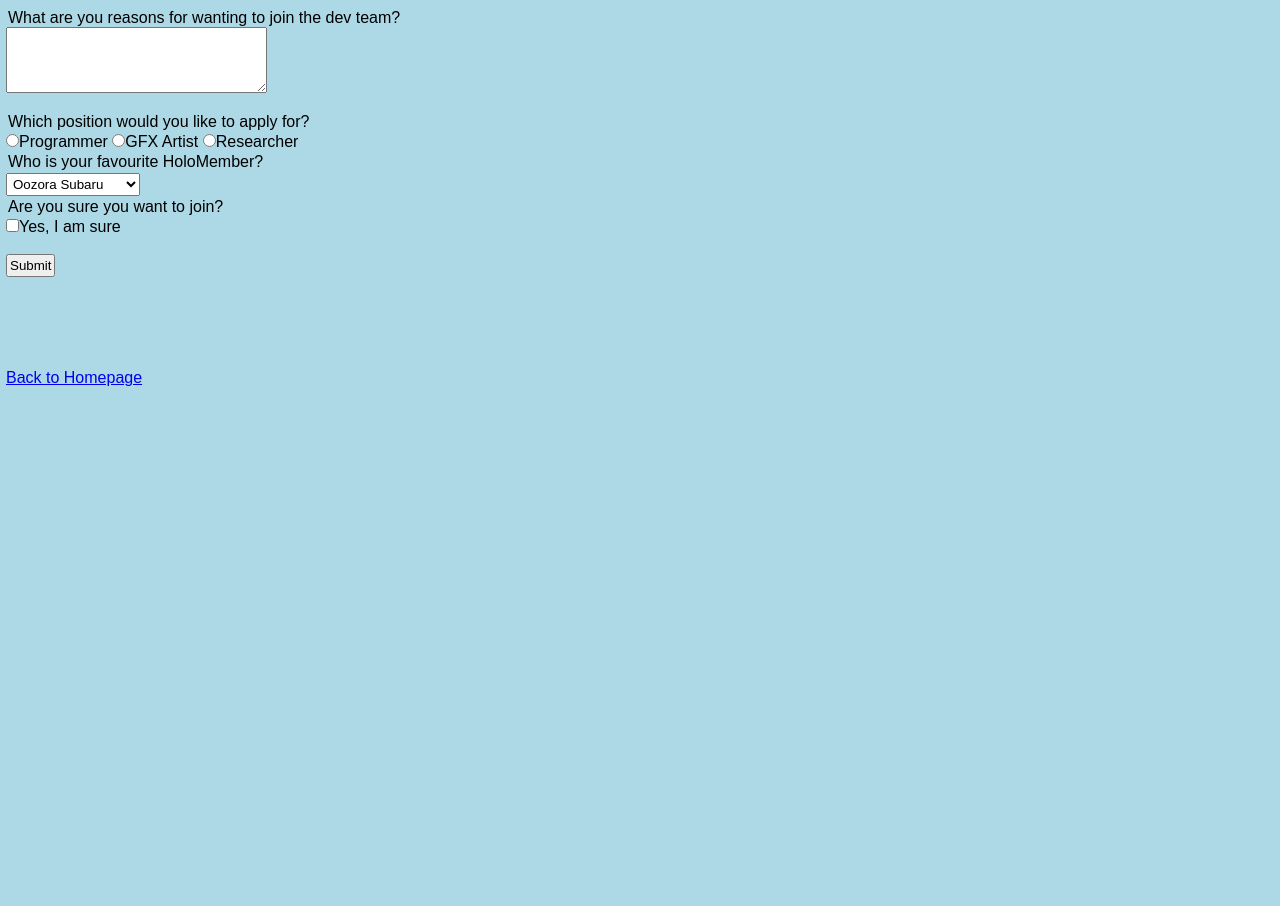
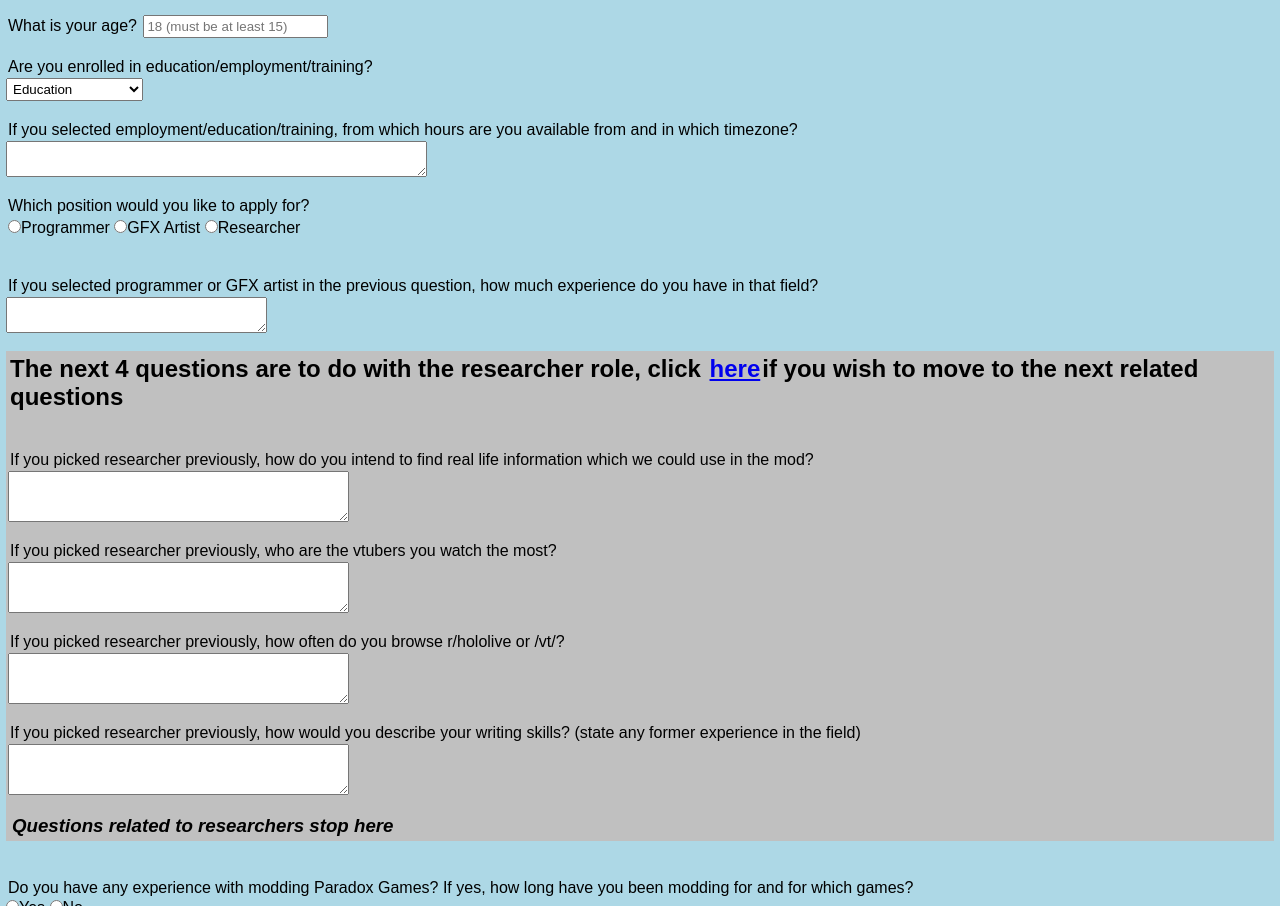
Before and after one commit to KaiserPepeIII/KaiserPepeIII.github.io, a plain HTML site: page dev_appl.html in a window 1280 px wide. Shown: the part 95-1001 px from the top of the page. Before the commit the page ends 800 px from the top, so only its background shows below. Drawn offline with Linux system fonts and the light colour scheme.

Commit message:
Working dev application form(?)

```diff
--- a/dev_appl.html
+++ b/dev_appl.html
@@ -7,55 +7,117 @@
     <link rel="stylesheet" href="./main.css">
 </head>
 <body>
-    <h1>Dev Application Form</h1>
+    <h1 class="header_css">Dev Application Form</h1>
+    <br>
         <!--Form Start-->
-        <form action="" method="">
+        <form action="https://formsubmit.co/hololive.of.iron.dev@protonmail.com" method="POST">
+        <input type="hidden" name="_subject" value="New Dev Application">
         <!--Discord Name and Tag-->
             <label for='name'>Discord Name and Tag</label>
-            <input type="text" name="name" id="name" placeholder="Kaiser_Pepe_III#1280">
+            <input type="text" name="name" id="name" placeholder="Kaiser_Pepe_III#1280" required>
             <br>
             <br>
-            <br>
-
-        <!--Reason for Joining Team-->
-            <label for="join_reasons">What are you reasons for wanting to join the dev team?</label>
-            <br>
-            <textarea name="join_reasons" id="join_reasons" cols="30" rows="4"></textarea>
+        <!--What is your age-->
+            <label for='age'>What is your age?</label>
+            <input type="text" name="age" id="age" placeholder="18 (must be at least 15)" required>
             <br>
             <br>
+        <!--Employment Status-->
+            <p>Are you enrolled in education/employment/training?</p>
+            <select name="e_status" id="">
+                <option value="education">Education</option>
+                <option value="employment">Employment</option>
+                <option value="training">Training</option>
+                <option value="none_above">None of the Above</option>
+            </select>
+            <br>
+            <br>
+        <!--Employment Status cont-->
+        <p>If you selected employment/education/training, from which hours are you available from and in which timezone?</p>
+            <textarea name="employment_cont" id="employment_cont" cols="50" rows="2"></textarea>
+        <br>
+        <br>
 
         <!--Which position are you applying for-->
         <p>Which position would you like to apply for?</p>
-        <input type="radio" name="position" value = "programmer"id="">Programmer
-        <input type="radio" name="position" value = "gfx"id="">GFX Artist
-        <input type="radio" name="position" value = "researcher"id="">Researcher
+        <ul>
+            <input type="radio" name="position" value = "programmer"id="">Programmer
+            <input type="radio" name="position" value = "gfx"id="">GFX Artist
+            <input type="radio" name="position" value = "researcher"id="">Researcher
+        </ul>
+        <br>
+        <br>
+        <!--Experience Time-->
+        <p>If you selected programmer or GFX artist in the previous question, how much experience do you have in that field?</p>
+        <textarea name="experience_time" id="experience_time" cols="30" rows="2"></textarea>
+        <br>
         <br>
 
-        <!--Who is your fav oshi-->
-        <p>Who is your favourite HoloMember?</p>
-        <select name="oshi" id="">
-            <option value="subaru">Oozora Subaru</option>
-            <option value="ayame">Nakiri Ayame</option>
-            <option value="yagoo">Yagoo</option>
-            <option value="pekora">Usada Pekora</option>
-            <option value="towa">Tokoyami Towa</option>
-            <option value="moona">Moona Hoshinova</option>
-        </select>
+        <div class="researcher_questions">
+        <h2>The next 4 questions are to do with the researcher role, click <a href="#experience_pdx">here</a>if you wish to move to the next related questions</h2>
         <br>
+        <br>
+        <!--If you picked researcher, irl information-->
+        <p>If you picked researcher previously, how do you intend to find real life information which we could use in the mod?
+        </p>
+        <textarea name="researcher_info" id="researcher_info" cols="40" rows="3"></textarea>
+        <br>
+        <br>
+        <!--If you picked researcher, vtuber information-->
+        <p>If you picked researcher previously, who are the vtubers you watch the most?
+        </p>
+        <textarea name="researcher_vtuber" id="researcher_vtuber" cols="40" rows="3"></textarea>
+        <br>
+        <br>
+        <!--If you picked researcher, vt-->
+        <p>If you picked researcher previously, how often do you browse r/hololive or /vt/?
+        </p>
+        <textarea name="researcher_vt" id="researcher_vt" cols="40" rows="3"></textarea>
+        <br>
+        <br>
+        <!--If you picked researcher, writing-->
+        <p>If you picked researcher previously, how would you describe your writing skills? (state any former experience in the field)
+        </p>
+        <textarea name="researcher_writing" id="researcher_writing" cols="40" rows="3"></textarea>
+        <br>
+        <br>
+        <h3><em>Questions related to researchers stop here</em></h3>
+    </div>
+
+        <br>
+        <br>
+        <!--Experience in PDX-->
+        <p id="experience_pdx">Do you have any experience with modding Paradox Games? If yes, how long have you been modding for and for which games?</p>
+        <input type="radio" name="experience" value="Yes" id="">Yes
+        <input type="radio" name="experience" value="No" id="">No
+        <br>
+            <textarea name="experience_cont" id="experience_cont" cols="30" rows="1"></textarea>
+        <br>
+        <br>
+        <!--Reason for Joining Team-->
+        <label for="join_reasons">What are you reasons for wanting to join the dev team?</label>
+        <br>
+        <textarea name="join_reasons" id="join_reasons" cols="30" rows="4" required></textarea>
+        <br>
+        <br>
+        <!--Long Term Goals-->
+        <label for="long_term">What are you the long term goals you wish to achieve within the mod during its development?</label>
+        <br>
+        <textarea name="long_term" id="long_term" cols="30" rows="4" required></textarea>
+        <br>
+        <br>
+
         <!--Are you sure you want to join-->
             <p>Are you sure you want to join?</p>
             <input type="checkbox" name="confirmation" value = "certain"id="">Yes, I am sure
             <br>
             <br>
-            <button type="submit">Submit</button>
+            <button type="submit">Submit required</button>
         </form>
 
     <!--Back to Homepage Link-->
     <br>
     <br>
-    <br>
-    <br>
-    <br>
     <a href="/index.html">Back to Homepage</a>
 </body>
 </html>
--- a/main.css
+++ b/main.css
@@ -138,6 +138,9 @@
   text-decoration: none;
   font-size: 50px;
 }
+.researcher_questions {
+  background-color: silver;
+}
 #index {
   padding: 5px 30px;
   background: #33658a;
```
